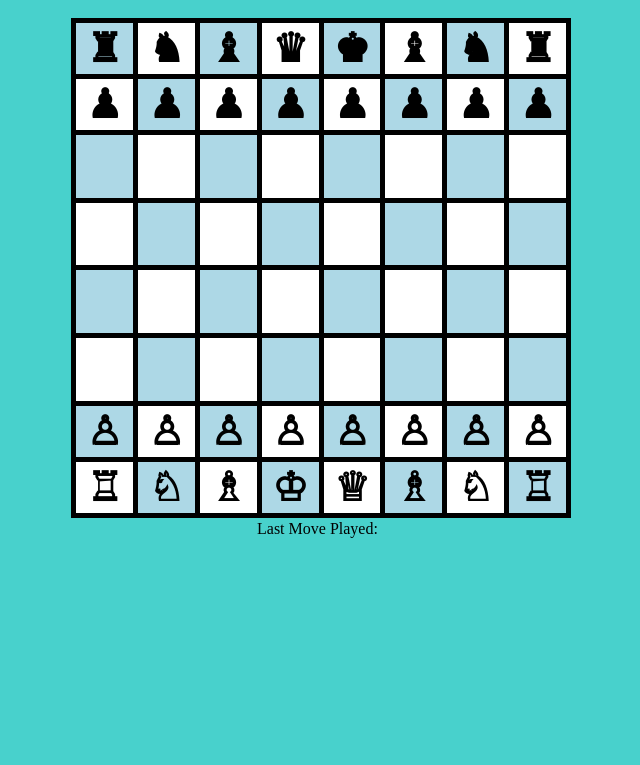
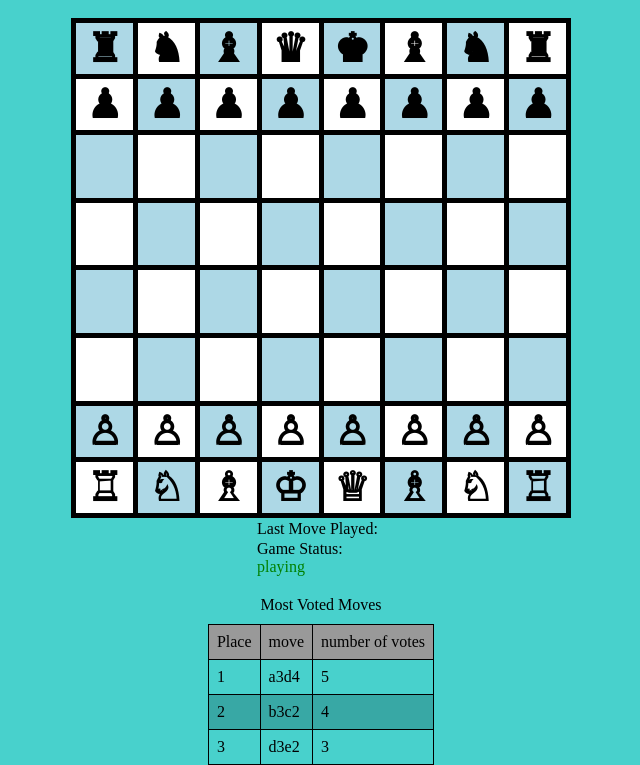
Before and after one commit to alt-romes/spring-hackathon-2023, a plain HTML site: page index.html in a window 1280 px wide. Shown: the part 67-832 px from the top of the page, without its empty margins (327-967 px from the left). Before the commit the page ends 808 px from the top, so only its background shows below. Drawn offline with Linux system fonts and the light colour scheme.

Commit message:
added most voted and game stat

```diff
--- a/index.html
+++ b/index.html
@@ -103,8 +103,47 @@
         <th id="77">♖</th>
       </tr>
     </table>
+
     <div style="margin:0 auto;position:relative;width:10%;top:5%">Last Move Played:
       <span id="lastplayed"></span>
     </div>
-  </body>
+
+    <div style="margin:0 auto;position:relative;width:10%;top:5%">
+      Game Status: <span id="gstatus" style="display: inline;"></span>
+    </div>
+
+    <div style="text-align: center; margin-top: 60px;">Most Voted Moves</div>
+
+    <table class="topmoves" id="topmovestable">
+      <thead>
+        <tr>
+            <td>Place</td>
+            <td>move</td>
+            <td>number of votes</td>
+        </tr>
+      </thead>
+
+      <tbody>
+        <!-- <tr>
+            <td>1</td>
+            <td>a3d4</td>
+            <td>5</td>
+        </tr>
+
+        <tr>
+          <td>2</td>
+          <td>b3c2</td>
+          <td>4</td>
+      </tr>
+
+      <tr>
+        <td>3</td>
+        <td>d3e2</td>
+        <td>3</td>
+    </tr>  -->
+      </tbody>
+    </table>
+
+
+      </body>
 </html>
--- a/script.js
+++ b/script.js
@@ -9,6 +9,9 @@ var selected = []; //List of selected pieces
 document.addEventListener('DOMContentLoaded', function() {
     hovered_piece = null;
     selected_piece = null;
+
+    populateTopmovesTable();
+    setGameStatus();
 
     //On load
     var board = document.getElementById('table');
@@ -119,6 +122,53 @@ function callback(e) {
     }
 }
 
+function populateTopmovesTable() {
+
+    var data = [
+        { place: 1, move: "a3d4", number: 5 },
+        { place: 2, move: "b3c2", number: 4 },
+        { place: 3, move: "d3e2", number: 3 },
+    ];
+
+    var tableBody = document.getElementById('topmovestable');
+
+    // Loop through the data and create table rows dynamically
+    for (var i = 0; i < data.length; i++) {
+        var row = document.createElement('tr');
+
+        var placeCell = document.createElement('td');
+        placeCell.textContent = data[i].place;
+        row.appendChild(placeCell);
+
+        var moveCell = document.createElement('td');
+        moveCell.textContent = data[i].move;
+        row.appendChild(moveCell);
+
+        var numberCell = document.createElement('td');
+        numberCell.textContent = data[i].number;
+        row.appendChild(numberCell);
+
+        tableBody.appendChild(row);
+    }
+}
+
+function setGameStatus() {
+
+    var stat = document.getElementById('gstatus');
+
+    var waiting = false;
+
+    if(waiting) {
+
+        stat.textContent = "waiting for next move";
+        stat.style.color = "red";
+    }
+    else {
+        stat.textContent = "playing";
+        stat.style.color = "green";
+    }
+}
+
 
 if (document.addEventListener) {
     document.addEventListener('click', callback, false);
--- a/style.css
+++ b/style.css
@@ -4,7 +4,7 @@ html,body {
 }
 
 body {
-    background: mediumturquoise;
+    background: #48d1cc;
 
     overflow: hidden; /* Hide scrollbars */
 }
@@ -35,11 +35,11 @@ body {
     width:  500px;
 }
 
-table {
+table.board {
     border-collapse: collapse;
 }
 
-th {
+.board th {
     border: 5px solid black;
     /*padding 0;*/
     margin: 0;
@@ -47,12 +47,43 @@ th {
     min-height: 50px;
 }
 
-tr {
+.board tr {
     /*padding 0;*/
     margin: 0;
     font-size: 40px;
 }
 
-th:hover {
+.board th:hover {
     cursor: pointer;
 }
+
+.topmoves {
+
+   /* font-size: small; */
+   margin: 0 auto;
+   margin-top: 10px;
+}
+
+
+table.topmoves {
+    border-collapse: collapse;
+
+}
+
+.topmoves thead {
+    background-color: #999;
+}
+
+.topmoves th,td {
+    padding: 8px;
+    text-align: left;
+    border: 1px solid #000;
+}
+
+.topmoves th {
+    background-color: #f2f2f2;
+}
+
+.topmoves tr:nth-child(even) {
+    background-color: #38a8a5;
+}
```
